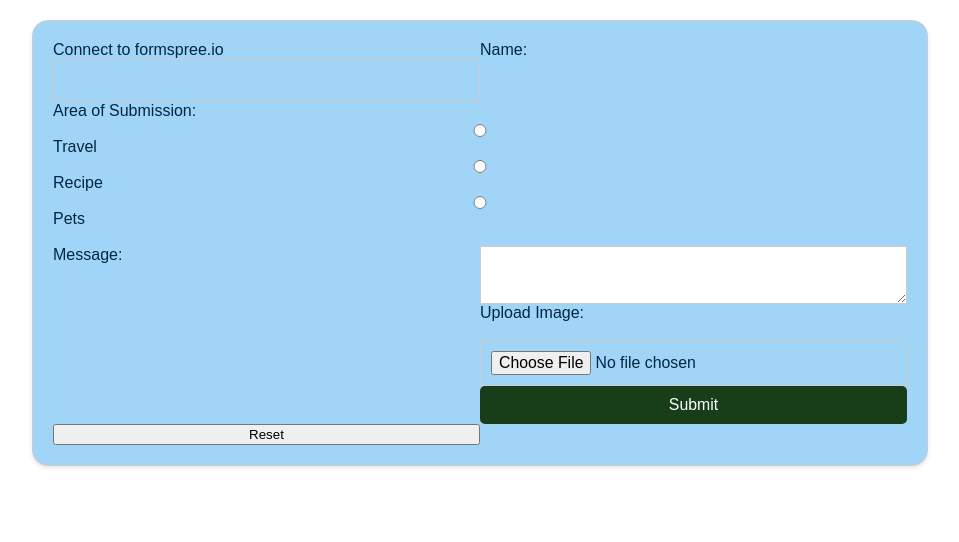
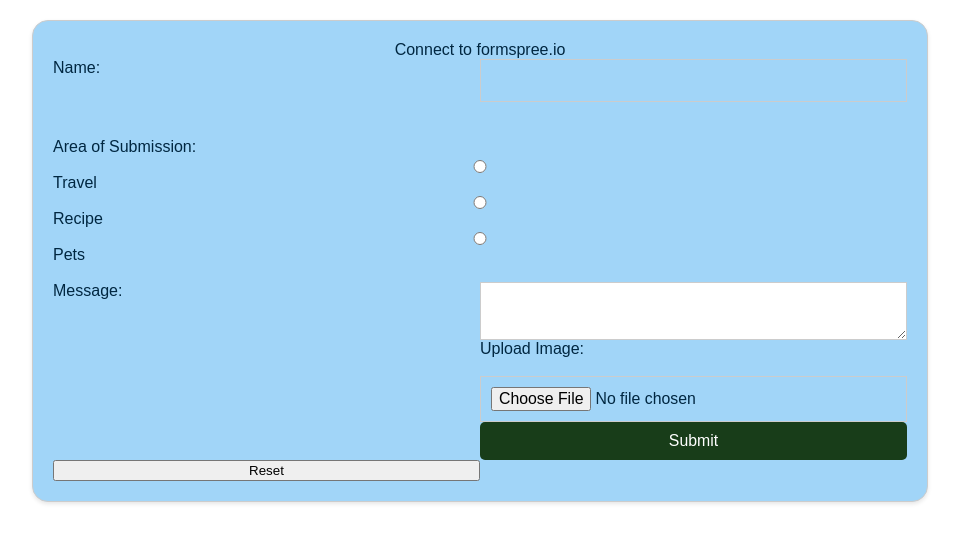
Before and after one commit to klillios/discussion9-form, a plain HTML site: page index.html in a window 1280 px wide. Shown: the whole page, without its empty margins (160-1119 px from the left). Drawn offline with Linux system fonts and the light colour scheme; a web font is replaced by a local one.

Commit message:
Add files via upload

```diff
--- a/css/style.css
+++ b/css/style.css
@@ -63,3 +63,9 @@
   input[type="submit"]:hover {
     background-color: #45a049;
   }
+
+  h1 {
+    grid-column: 1 / -1;
+    text-align: center;
+    padding-bottom: 40 px;
+  }
--- a/index.html
+++ b/index.html
@@ -13,10 +13,15 @@
     <!-- Add a favicon -->
 </head>
 <body>
+<main>
+
   <!-- Implement a skip to main! -->
-    <form action="https://formspree.io/f/xyyrpvzk" method="post"> Connect to formspree.io
+  <form action="https://formspree.io/f/xyyrpvzk" method="post">
+    <h1>Connect to formspree.io</h1>
+
         <label for="name">Name:</label>
         <input type="text" id="name" name="name"><br><br>
+
 <div class="radio">
         <label>Area of Submission:</label><br>
         <!-- How can the label and button line up and be easily navigatable? -->
@@ -39,5 +44,6 @@
 
         <button type="reset">Reset</button>
       </form>
+    </main>
 </body>
 </html>
```
